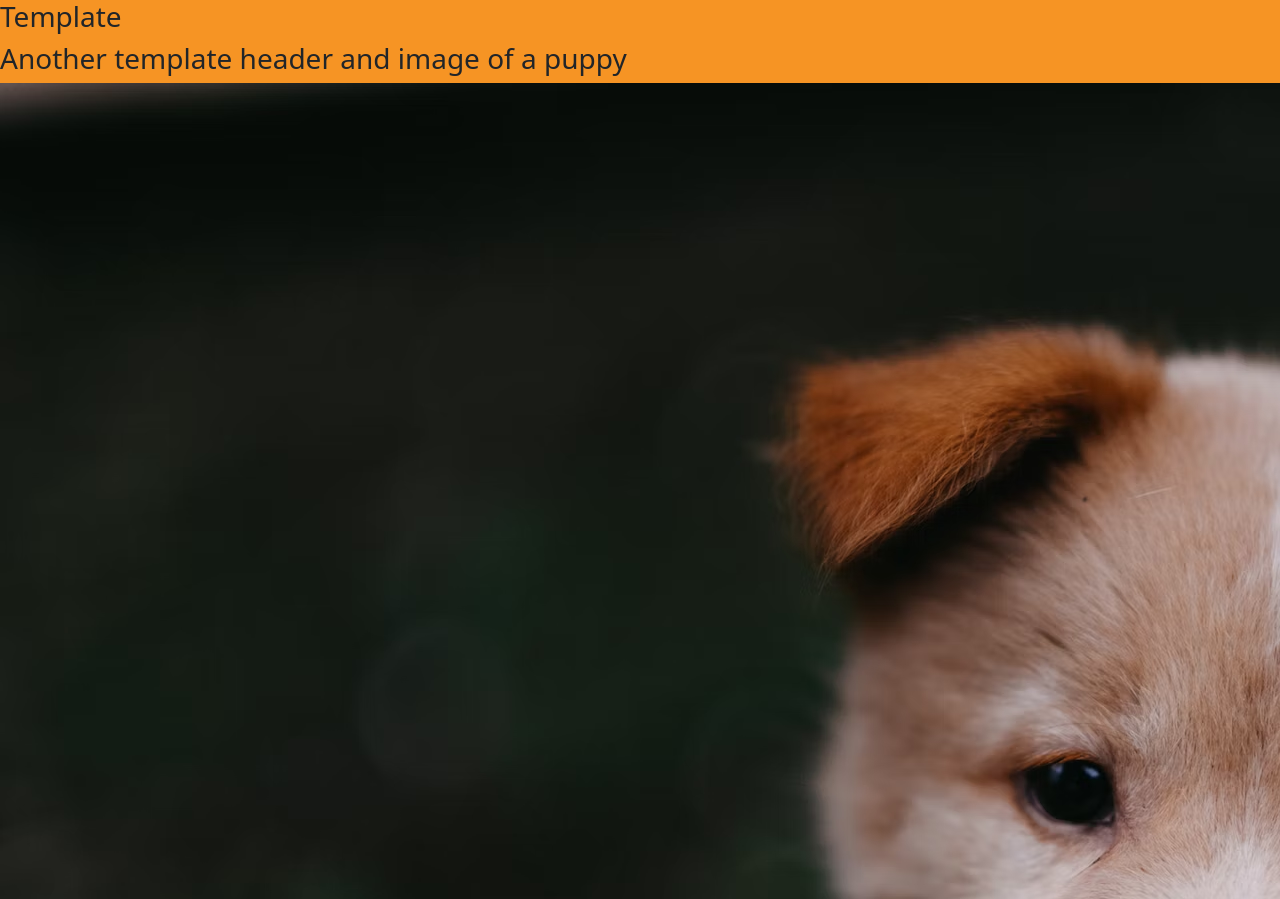
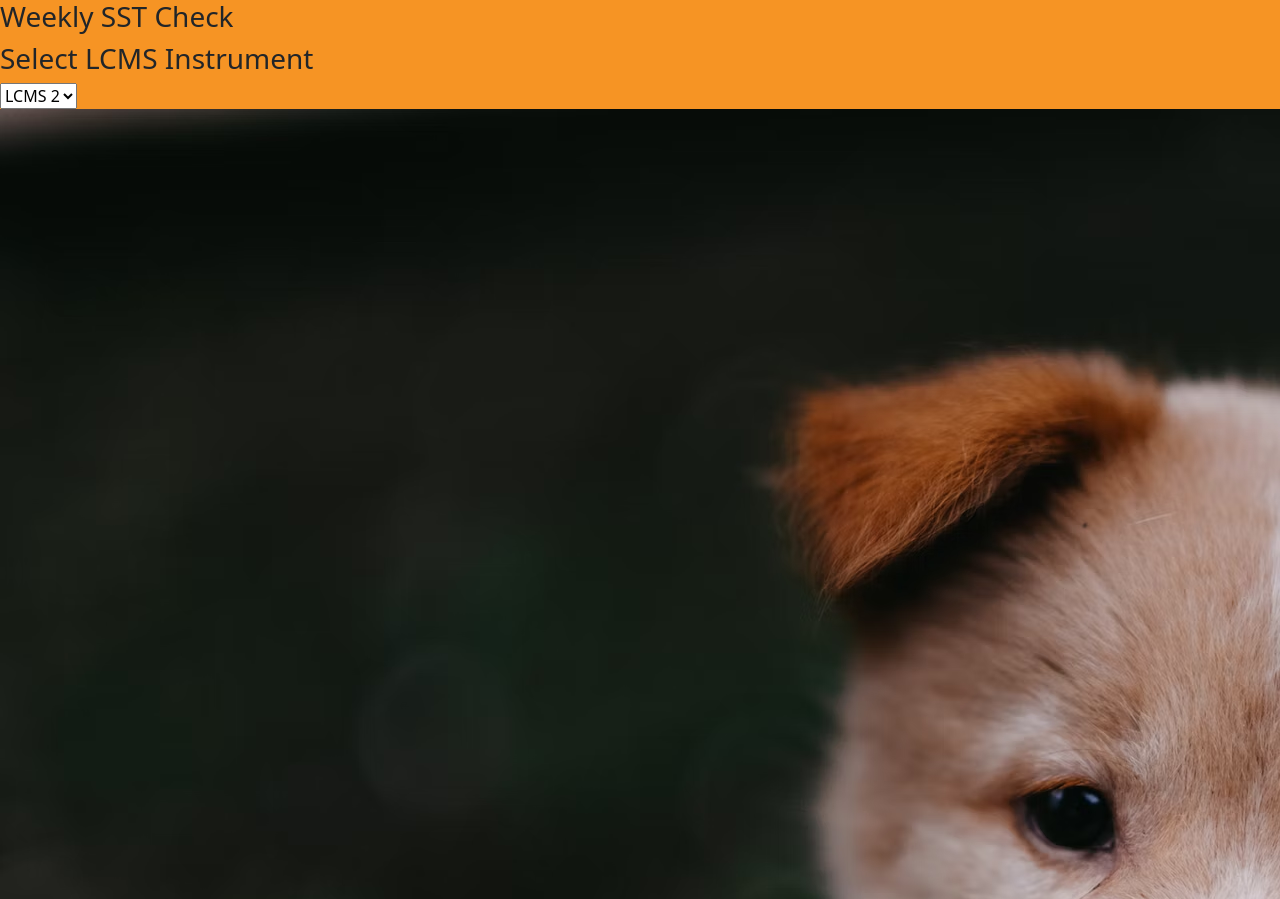
Before and after one commit to jmcmahon01/weekly_SST, a website built with webpack: page src/index.html in a window 1280 px wide. Shown: the top 899 px of the page. Built offline with nearby package versions, Linux system fonts and the light colour scheme.

Commit message:
add drop down menu to select LCMS instrument

```diff
--- a/src/index.html
+++ b/src/index.html
@@ -6,10 +6,21 @@
 </head>
 
 <body>
-  <h3>Template</h3>
+  <h3>Weekly SST Check</h3>
 
-  <h3>Another template header and image of a puppy</h3>
+  <h3>Select LCMS Instrument</h3>
+  <select id="lcmsDropdown">
+    <!-- Option for LCMS 2 -->
+    <option value="LCMS 2">LCMS 2</option>
+    <!-- Option for LCMS 5 -->
+    <option value="LCMS 5">LCMS 5</option>
+    <!-- Option for LCMS 6 -->
+    <option value="LCMS 6">LCMS 6</option>
+    <!-- Option for LCMS 7 -->
+    <option value="LCMS 7">LCMS 7</option>
+  </select>
   <img src="./assets/images/stock-puppy-photo.jpg" alt="such a pup!" />
+
 
 </body>
 
```
